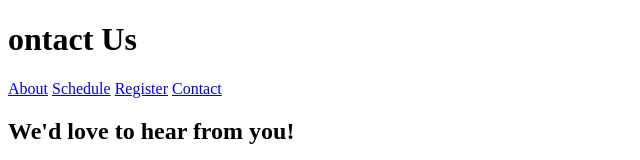
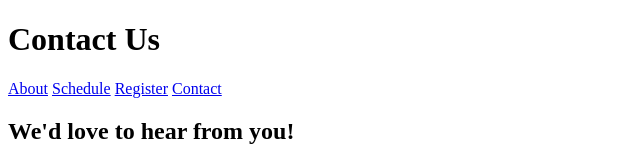
Before and after one commit to DevOsi123/TechCon_HTML, a plain HTML site: page techcon_website/contact.html in a window 1280 px wide. Shown: the top 160 px of the page, without its empty margins (0-640 px from the left). Drawn offline with Linux system fonts and the light colour scheme.

Commit message:
Add files via upload

```diff
--- a/techcon_website/contact.html
+++ b/techcon_website/contact.html
@@ -6,7 +6,7 @@
     <title>TechCon 2024</title>
 </head>
 <body>
-    <header><h1>ontact Us</h1>
+    <header><h1>Contact Us</h1>
     <nav>
         <a href="about.html">About</a>
         <a href="schedule.html">Schedule</a>
```
